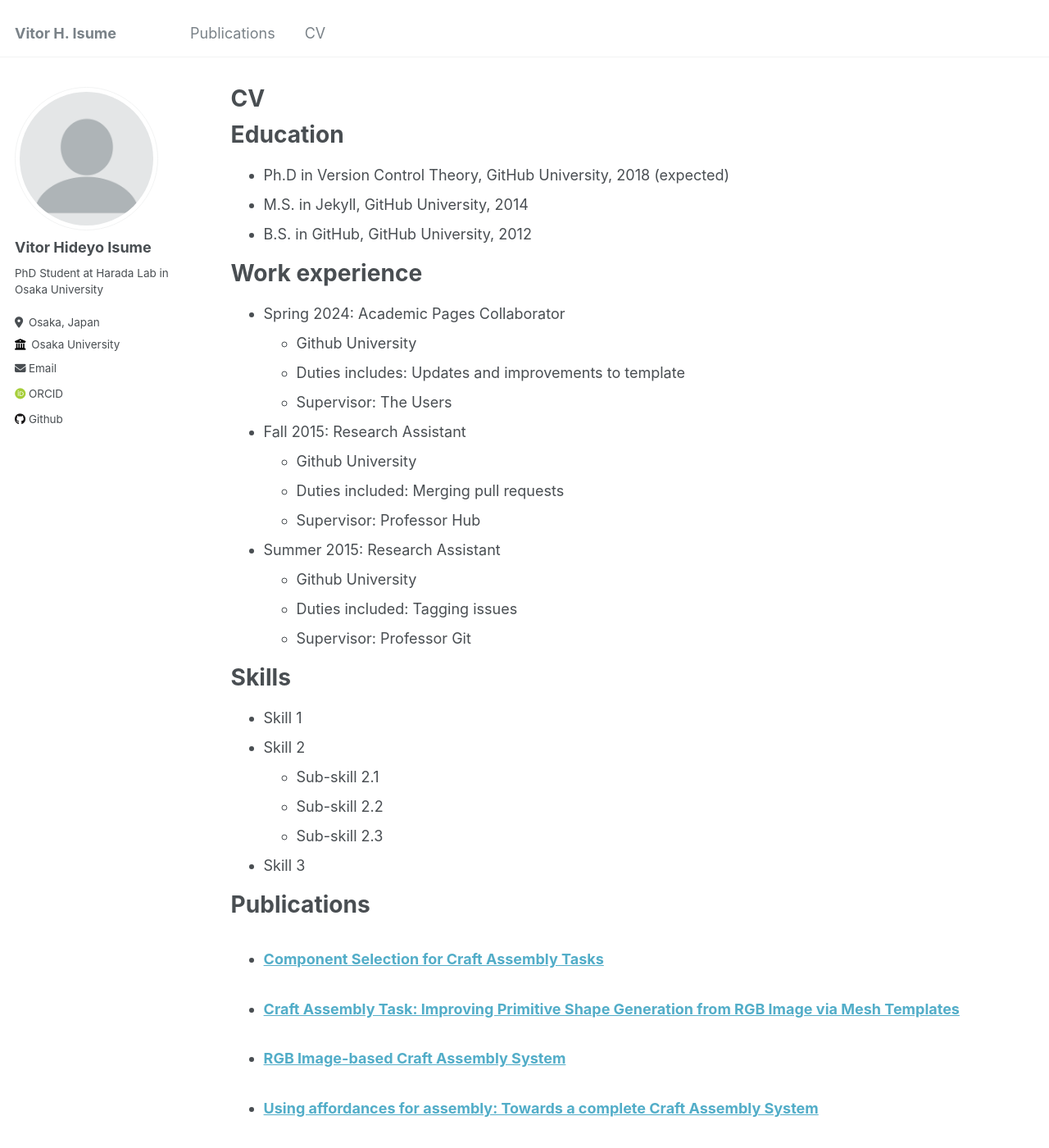
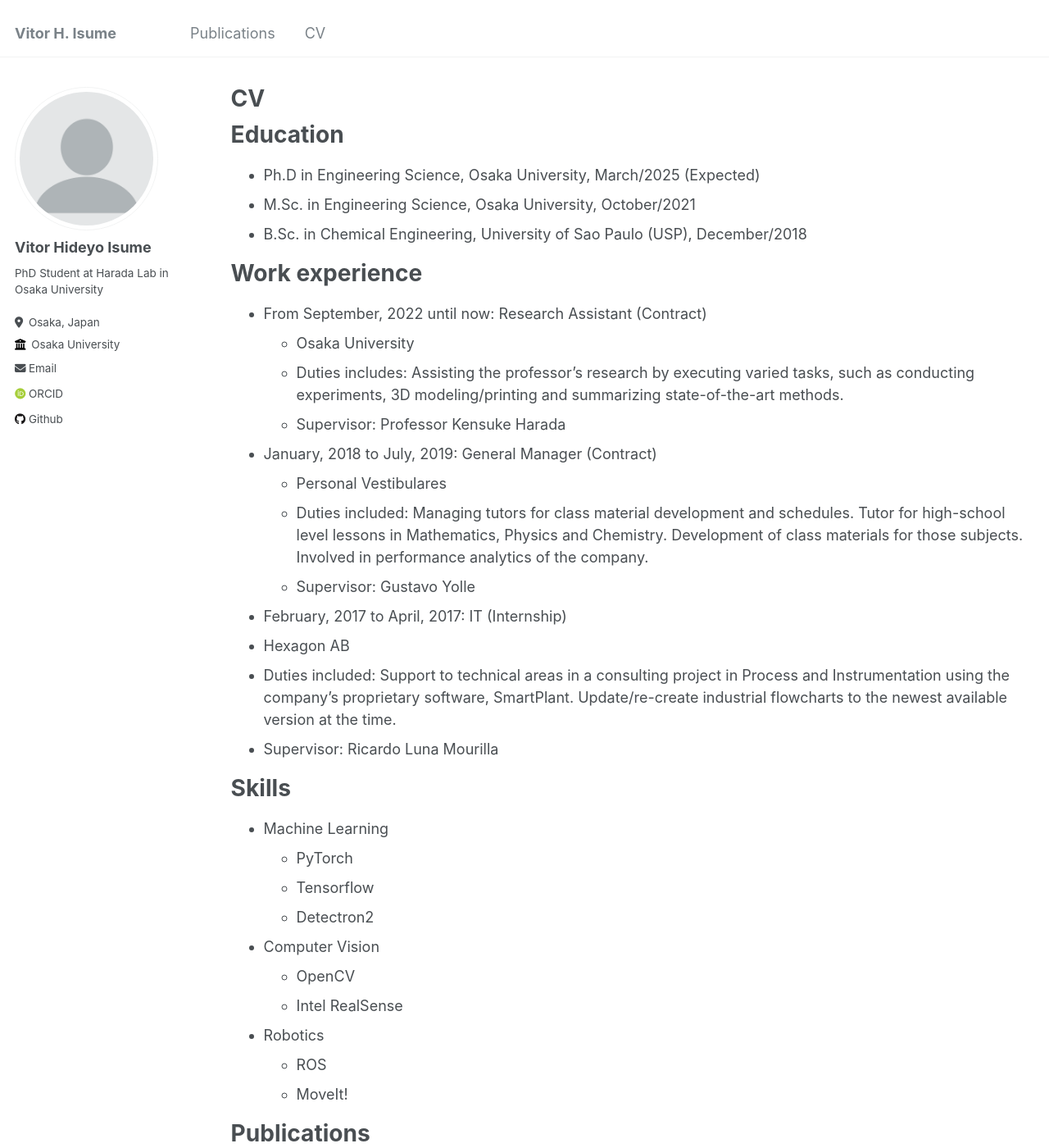
Before and after one commit to v-isume/v-isume.github.io, a Jekyll site: the page built from _pages/cv.md, in a window 1280 px wide and 1400 px high. Shown: the whole window at 82% size. Built offline with Jekyll 4.4.1, drawn with Linux system fonts in a browser that asks for light colours; some web fonts are replaced; some of the changed text lies outside the part shown.

Commit message:
Update cv.md

```diff
--- a/_pages/cv.md
+++ b/_pages/cv.md
@@ -11,54 +11,62 @@ redirect_from:
 
 Education
 ======
-* Ph.D in Version Control Theory, GitHub University, 2018 (expected)
-* M.S. in Jekyll, GitHub University, 2014
-* B.S. in GitHub, GitHub University, 2012
+* Ph.D in Engineering Science, Osaka University, March/2025 (Expected)
+* M.Sc. in Engineering Science, Osaka University, October/2021
+* B.Sc. in Chemical Engineering, University of Sao Paulo (USP), December/2018
 
 Work experience
 ======
-* Spring 2024: Academic Pages Collaborator
-  * Github University
-  * Duties includes: Updates and improvements to template
-  * Supervisor: The Users
+* From September, 2022 until now: Research Assistant (Contract)
+  * Osaka University
+  * Duties includes: Assisting the professor's research by executing varied tasks, such as conducting experiments, 3D modeling/printing and summarizing state-of-the-art methods.
+  * Supervisor: Professor Kensuke Harada
 
-* Fall 2015: Research Assistant
-  * Github University
-  * Duties included: Merging pull requests
-  * Supervisor: Professor Hub
+* January, 2018 to July, 2019: General Manager (Contract)
+  * Personal Vestibulares
+  * Duties included: Managing tutors for class material development and schedules. Tutor for high-school level lessons in Mathematics, Physics and Chemistry. Development of class materials for those subjects. Involved in performance analytics of the company.
+  * Supervisor: Gustavo Yolle
 
-* Summer 2015: Research Assistant
-  * Github University
-  * Duties included: Tagging issues
-  * Supervisor: Professor Git
+*  February, 2017 to April, 2017: IT (Internship)
+  * Hexagon AB
+  * Duties included: Support to technical areas in a consulting project in Process and Instrumentation using the company's proprietary software, SmartPlant. Update/re-create industrial flowcharts to the newest available version at the time.
+  * Supervisor: Ricardo Luna Mourilla
 
 Skills
 ======
-* Skill 1
-* Skill 2
-  * Sub-skill 2.1
-  * Sub-skill 2.2
-  * Sub-skill 2.3
-* Skill 3
+* Machine Learning
+  * PyTorch
+  * Tensorflow
+  * Detectron2
+* Computer Vision
+  * OpenCV
+  * Intel RealSense
+* Robotics
+  * ROS
+  * MoveIt!
 
 Publications
 ======
-  <ul>{% for post in site.publications reversed %}
-    {% include archive-single-cv.html %}
-  {% endfor %}</ul>
+  ## Journals
+---
+{% for post in site.publications reversed %}
+  {% if post.type == 'journal' %}
+    {% include archive-single.html %}
+  {% endif %}
+{% endfor %}
 
-Talks
-======
-  <ul>{% for post in site.talks reversed %}
-    {% include archive-single-talk-cv.html  %}
-  {% endfor %}</ul>
+## International Conferences
+---
+{% for post in site.publications reversed %}
+  {% if post.type == 'int-conference' %}
+    {% include archive-single.html %}
+  {% endif %}
+{% endfor %}
 
-Teaching
-======
-  <ul>{% for post in site.teaching reversed %}
-    {% include archive-single-cv.html %}
-  {% endfor %}</ul>
-
-Service and leadership
-======
-* Currently signed in to 43 different slack teams
+## Domestic Conferences
+---
+{% for post in site.publications reversed %}
+  {% if post.type == 'domestic-conference' %}
+    {% include archive-single.html %}
+  {% endif %}
+{% endfor %}
```
